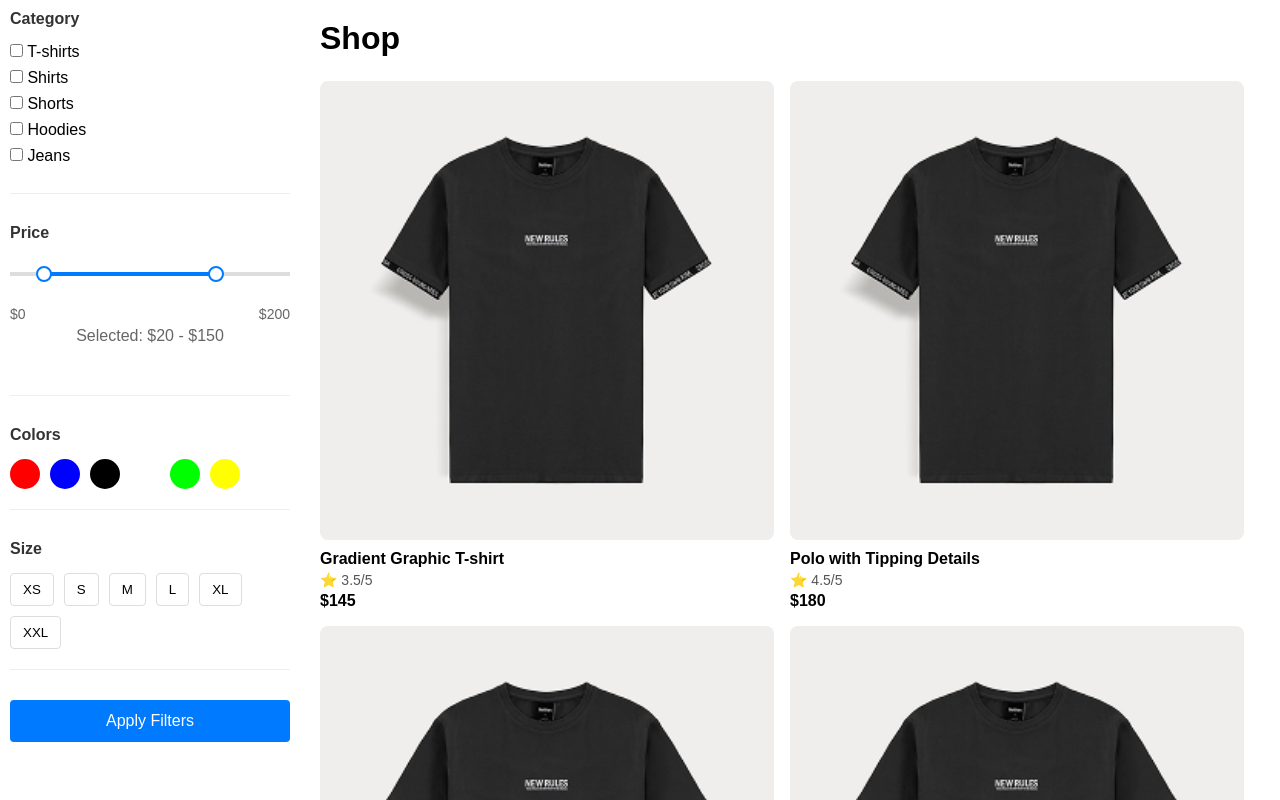
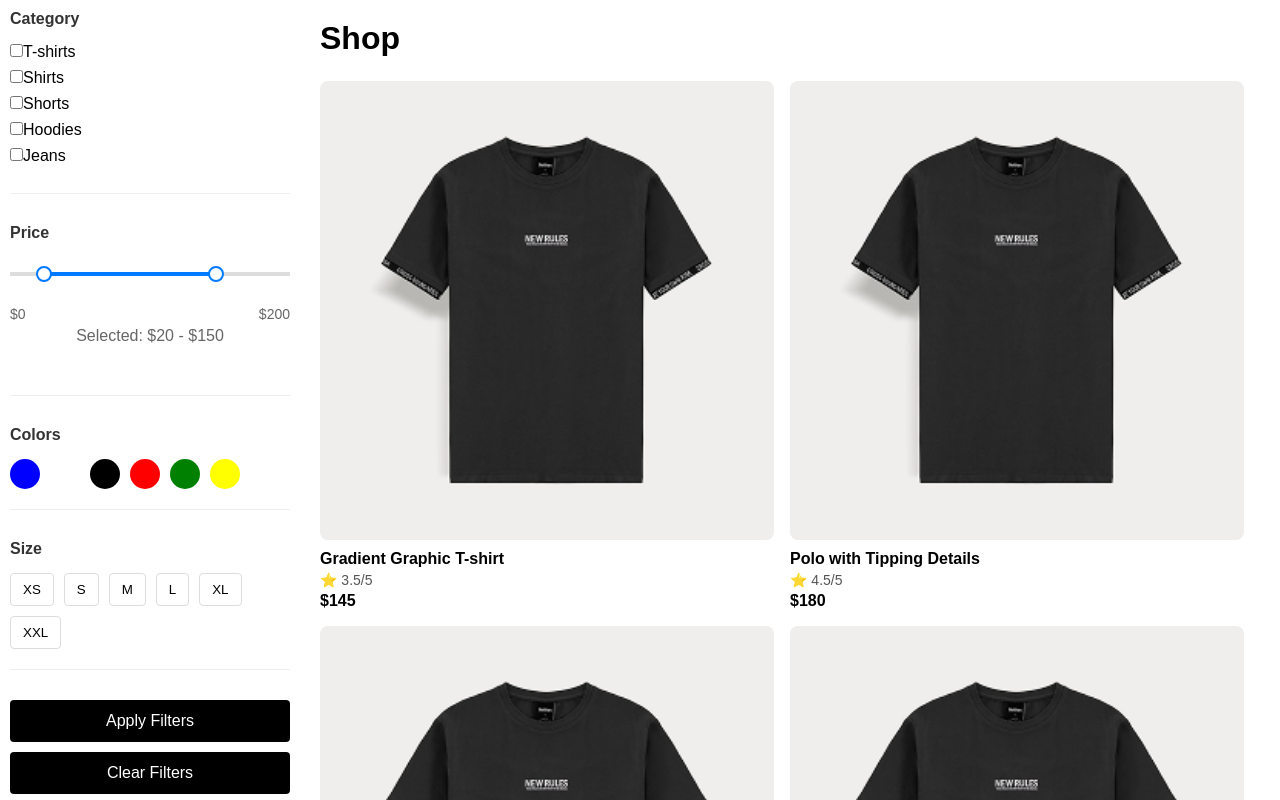
Before and after one commit to webbyahtisham/Ecommerce-website, a React (Vite) app: page / in a window 1280 px wide. Built offline with nearby package versions, Linux system fonts and the light colour scheme.

Commit message:
Make it perfect also make the filters functional

```diff
--- a/src/App.css
+++ b/src/App.css
@@ -974,7 +974,18 @@ textarea {
 #apply-filters {
     width: 100%;
     padding: 12px;
-    background: #007bff;
+    background: #000000;
+    color: white;
+    border: none;
+    border-radius: 4px;
+    cursor: pointer;
+    font-size: 16px;
+    margin-bottom: 10px;
+}
+#clear-filters {
+    width: 100%;
+    padding: 12px;
+    background: #000000;
     color: white;
     border: none;
     border-radius: 4px;
--- a/src/assets/Components/FiltersBar.jsx
+++ b/src/assets/Components/FiltersBar.jsx
@@ -1,12 +1,20 @@
 import { useState } from 'react';
 
-const FiltersBar = () => {
+const FiltersBar = ({ onApplyFilters, onClearFilters }) => {
   const [minPrice, setMinPrice] = useState(20);
   const [maxPrice, setMaxPrice] = useState(150);
   const [selectedSize, setSelectedSize] = useState(null);
   const [selectedColor, setSelectedColor] = useState(null);
+  const [selectedCategories, setSelectedCategories] = useState([]);
   const maxRange = 200;
-
+  const clearFilters = () => {
+    setMinPrice(0);
+    setMaxPrice(maxRange);
+    setSelectedSize(null);
+    setSelectedColor(null);
+    setSelectedCategories([]);
+    onClearFilters();
+  };
   const handleMinChange = (e) => {
     const value = Math.min(Number(e.target.value), maxPrice - 1);
     setMinPrice(value);
@@ -18,14 +26,32 @@ const FiltersBar = () => {
   };
 
   const handleSizeClick = (size) => {
-    setSelectedSize(size);
+    setSelectedSize(selectedSize === size ? null : size);
   };
 
   const handleColorClick = (color) => {
     setSelectedColor(selectedColor === color ? null : color);
   };
 
-  const colors = ['#ff0000', '#0000ff', '#000000', '#ffffff', '#00ff00', '#ffff00'];
+  const handleCategoryChange = (category) => {
+    setSelectedCategories((prevCategories) =>
+      prevCategories.includes(category)
+        ? prevCategories.filter((cat) => cat !== category)
+        : [...prevCategories, category]
+    );
+  };
+
+  const handleApplyFilters = () => {
+    onApplyFilters({
+      minPrice,
+      maxPrice,
+      selectedSize,
+      selectedColor,
+      selectedCategories,
+    });
+  };
+
+  const colors = ['Blue', 'White', 'Black', 'Red', 'Green', 'Yellow'];;
   const minPosition = (minPrice / maxRange) * 100;
   const maxPosition = (maxPrice / maxRange) * 100;
 
@@ -35,11 +61,16 @@ const FiltersBar = () => {
       <div className="filter-section">
         <h3>Category</h3>
         <div className="category-options">
-          <label><input type="checkbox" /> T-shirts</label>
-          <label><input type="checkbox" /> Shirts</label>
-          <label><input type="checkbox" /> Shorts</label>
-          <label><input type="checkbox" /> Hoodies</label>
-          <label><input type="checkbox" /> Jeans</label>
+          {['T-shirts', 'Shirts', 'Shorts', 'Hoodies', 'Jeans'].map((category) => (
+            <label key={category}>
+              <input
+                type="checkbox"
+                checked={selectedCategories.includes(category)}
+                onChange={() => handleCategoryChange(category)}
+              />
+              {category}
+            </label>
+          ))}
         </div>
       </div>
 
@@ -49,9 +80,26 @@ const FiltersBar = () => {
         <div className="price-slider-wrapper">
           <div className="price-slider">
             <div className="slider-track" />
-            <div className="active-track" style={{ left: `${minPosition}%`, right: `${100 - maxPosition}%` }} />
-            <input type="range" min="0" max={maxRange} value={minPrice} onChange={handleMinChange} className="range-input min" />
-            <input type="range" min="0" max={maxRange} value={maxPrice} onChange={handleMaxChange} className="range-input max" />
+            <div
+              className="active-track"
+              style={{ left: `${minPosition}%`, right: `${100 - maxPosition}%` }}
+            />
+            <input
+              type="range"
+              min="0"
+              max={maxRange}
+              value={minPrice}
+              onChange={handleMinChange}
+              className="range-input min"
+            />
+            <input
+              type="range"
+              min="0"
+              max={maxRange}
+              value={maxPrice}
+              onChange={handleMaxChange}
+              className="range-input max"
+            />
           </div>
           <div className="price-labels">
             <span>$0</span>
@@ -68,7 +116,9 @@ const FiltersBar = () => {
           {colors.map((color) => (
             <div
               key={color}
-              className={`color-circle ${selectedColor === color ? 'selected' : ''} ${color === '#ffffff' || color === '#ffff00' ? 'white' : ''}`}
+              className={`color-circle ${selectedColor === color ? 'selected' : ''} ${
+                color === 'White' || color === 'Yellow' ? 'white' : ''
+              }`}
               style={{ backgroundColor: color }}
               onClick={() => handleColorClick(color)}
             />
@@ -81,14 +131,24 @@ const FiltersBar = () => {
         <h3>Size</h3>
         <div className="size-options">
           {['XS', 'S', 'M', 'L', 'XL', 'XXL'].map((size) => (
-            <button key={size} className={`size-btn ${selectedSize === size ? 'selected' : ''}`} onClick={() => handleSizeClick(size)}>
+            <button
+              key={size}
+              className={`size-btn ${selectedSize === size ? 'selected' : ''}`}
+              onClick={() => handleSizeClick(size)}
+            >
               {size}
             </button>
           ))}
         </div>
       </div>
 
-      <button id="apply-filters">Apply Filters</button>
+      <button id="apply-filters" onClick={() => onApplyFilters({ minPrice, maxPrice, selectedColor, selectedSize, selectedCategories })}>
+        Apply Filters
+      </button>
+
+      <button id="clear-filters" onClick={clearFilters}>
+        Clear Filters
+      </button>
     </div>
   );
 };
```
